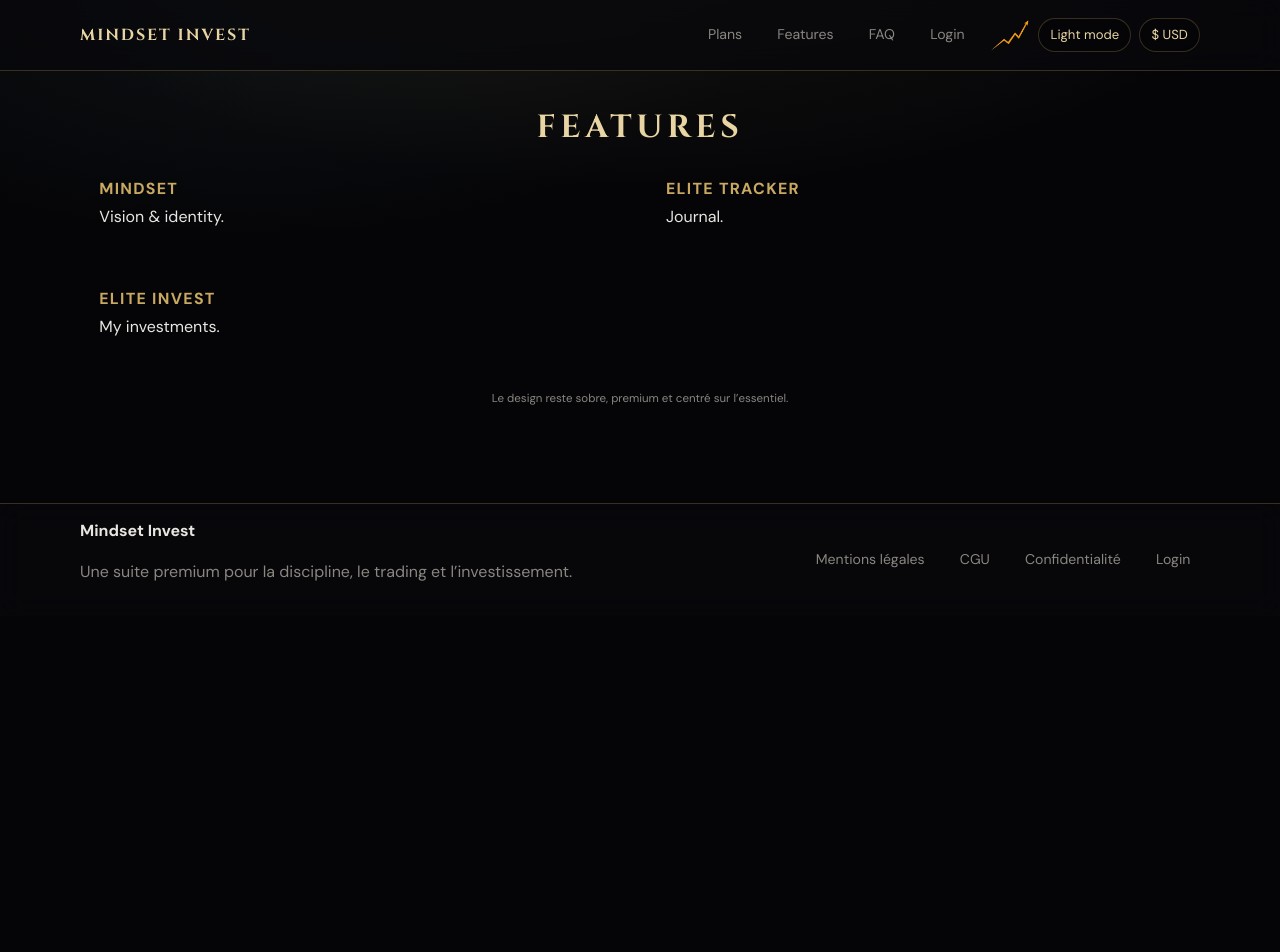
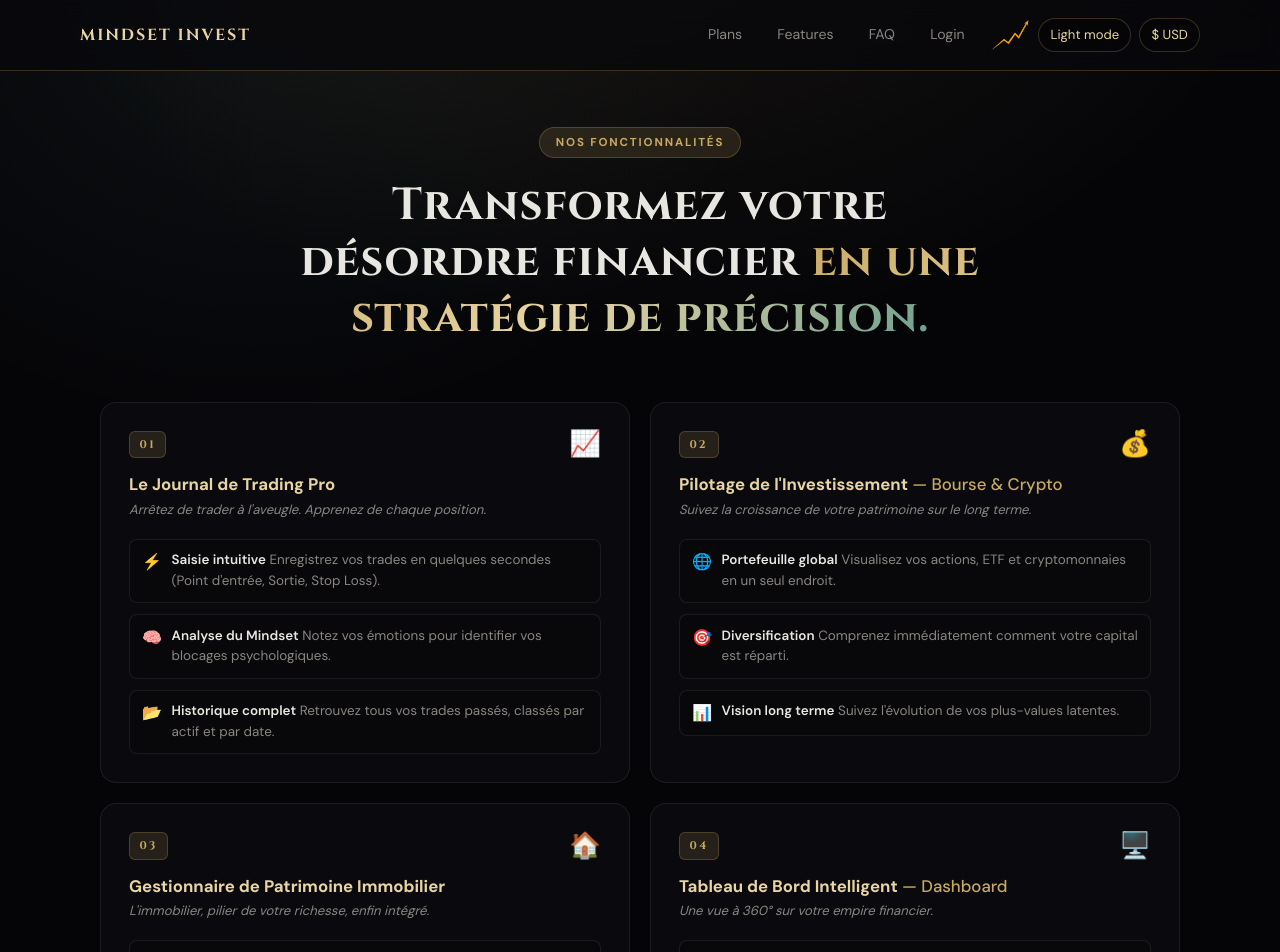
Before and after one commit to kazedyorigins45-hub/Tracker-invest, a Next.js app: page /features in a window 1280 px wide. Shown: the top 952 px of the page. Before the commit the page ends 800 px from the top, so only its background shows below. Built offline with nearby package versions, Linux system fonts and the light colour scheme; no server answers.

Commit message:
feat: redesign features page with MagicUI-inspired glow cards

```diff
--- a/app/globals.css
+++ b/app/globals.css
@@ -2398,3 +2398,228 @@ table.data td.num, table.split td.num, table.immo-compare td.num { text-align: r
   .accordion-trigger { padding: 1rem 1rem; font-size: 0.88rem; }
   .accordion-body { padding: 0 1rem 1rem; }
 }
+
+/* ── Features Page ────────────────────────────────────────── */
+.feat-wrap {
+  width: min(1080px, calc(100% - 2rem));
+  margin: 0 auto;
+  padding: 3.5rem 0 5rem;
+}
+
+/* Hero */
+.feat-hero {
+  text-align: center;
+  margin-bottom: 3.5rem;
+}
+
+.feat-badge {
+  display: inline-block;
+  padding: 0.35rem 1rem;
+  border: 1px solid var(--border);
+  border-radius: 999px;
+  font-size: 0.72rem;
+  font-weight: 700;
+  letter-spacing: 0.16em;
+  text-transform: uppercase;
+  color: var(--gold);
+  background: var(--gold-soft);
+  margin-bottom: 1.2rem;
+}
+
+.feat-title {
+  font-family: var(--font-cinzel), serif;
+  font-size: clamp(1.7rem, 4vw, 2.8rem);
+  font-weight: 700;
+  line-height: 1.25;
+  letter-spacing: 0.02em;
+  color: var(--text);
+  margin: 0;
+  max-width: 720px;
+  margin-inline: auto;
+}
+
+.feat-title-accent {
+  background: linear-gradient(135deg, var(--gold) 0%, var(--gold-bright) 50%, var(--accent) 100%);
+  -webkit-background-clip: text;
+  -webkit-text-fill-color: transparent;
+  background-clip: text;
+}
+
+/* Grid */
+.feat-grid {
+  display: grid;
+  grid-template-columns: repeat(2, 1fr);
+  gap: 1.25rem;
+}
+
+/* Card */
+.feat-card {
+  position: relative;
+  border-radius: 16px;
+  border: 1px solid var(--border-soft);
+  background: var(--card);
+  backdrop-filter: blur(14px);
+  padding: 1.75rem;
+  overflow: hidden;
+  transition: border-color 0.28s ease, transform 0.28s ease;
+}
+
+.feat-card:hover {
+  border-color: rgba(201, 169, 98, 0.4);
+  transform: translateY(-2px);
+}
+
+/* MagicUI glow effect */
+.feat-card-glow {
+  position: absolute;
+  inset: -1px;
+  border-radius: 16px;
+  background: conic-gradient(
+    from 90deg at 50% 0%,
+    transparent 0deg,
+    rgba(201, 169, 98, 0.15) 90deg,
+    transparent 180deg
+  );
+  opacity: 0;
+  transition: opacity 0.4s ease;
+  pointer-events: none;
+  z-index: 0;
+}
+
+.feat-card:hover .feat-card-glow {
+  opacity: 1;
+}
+
+/* Shimmer border on hover */
+.feat-card::before {
+  content: '';
+  position: absolute;
+  inset: 0;
+  border-radius: 16px;
+  padding: 1px;
+  background: linear-gradient(
+    135deg,
+    transparent 30%,
+    rgba(201, 169, 98, 0.35) 50%,
+    transparent 70%
+  );
+  -webkit-mask: linear-gradient(#fff 0 0) content-box, linear-gradient(#fff 0 0);
+  -webkit-mask-composite: xor;
+  mask-composite: exclude;
+  opacity: 0;
+  transition: opacity 0.35s ease;
+  pointer-events: none;
+}
+
+.feat-card:hover::before {
+  opacity: 1;
+}
+
+.feat-card-header {
+  display: flex;
+  align-items: center;
+  justify-content: space-between;
+  margin-bottom: 1rem;
+  position: relative;
+  z-index: 1;
+}
+
+.feat-number {
+  font-family: var(--font-cinzel), serif;
+  font-size: 0.7rem;
+  font-weight: 700;
+  letter-spacing: 0.2em;
+  color: var(--gold);
+  background: var(--gold-soft);
+  padding: 0.25rem 0.6rem;
+  border-radius: 6px;
+  border: 1px solid var(--border);
+}
+
+.feat-emoji {
+  font-size: 1.6rem;
+  line-height: 1;
+}
+
+.feat-card-body {
+  position: relative;
+  z-index: 1;
+}
+
+.feat-card-title {
+  font-size: 1.05rem;
+  font-weight: 700;
+  color: var(--gold-bright);
+  margin: 0 0 0.25rem;
+  line-height: 1.3;
+}
+
+.feat-card-subtitle {
+  color: var(--gold);
+  font-weight: 500;
+}
+
+.feat-card-tagline {
+  font-size: 0.82rem;
+  color: var(--muted);
+  margin: 0 0 1.2rem;
+  font-style: italic;
+  line-height: 1.5;
+}
+
+/* Feature items */
+.feat-items {
+  list-style: none;
+  margin: 0;
+  padding: 0;
+  display: flex;
+  flex-direction: column;
+  gap: 0.7rem;
+}
+
+.feat-item {
+  display: flex;
+  align-items: flex-start;
+  gap: 0.6rem;
+  padding: 0.65rem 0.75rem;
+  border-radius: 8px;
+  background: var(--panel-bg-soft);
+  border: 1px solid var(--border-soft);
+  transition: background 0.18s ease, border-color 0.18s ease;
+}
+
+.feat-item:hover {
+  background: var(--gold-soft);
+  border-color: rgba(201, 169, 98, 0.2);
+}
+
+.feat-item-icon {
+  font-size: 1rem;
+  line-height: 1.45;
+  flex-shrink: 0;
+}
+
+.feat-item-text {
+  font-size: 0.84rem;
+  line-height: 1.55;
+  color: var(--muted);
+}
+
+.feat-item-label {
+  color: var(--text);
+  font-weight: 600;
+}
+
+.feat-item-desc {
+  color: var(--muted);
+}
+
+@media (max-width: 860px) {
+  .feat-grid { grid-template-columns: 1fr; }
+}
+
+@media (max-width: 640px) {
+  .feat-wrap { padding: 2rem 0 3.5rem; }
+  .feat-title { font-size: 1.55rem; }
+  .feat-card { padding: 1.25rem; }
+}
--- a/components/FeaturesContent.jsx
+++ b/components/FeaturesContent.jsx
@@ -1,20 +1,147 @@
 "use client";
 
-import Link from 'next/link';
-import { useLocale } from '@/lib/locale';
+const FEATURES = [
+  {
+    number: "01",
+    emoji: "📈",
+    title: "Le Journal de Trading Pro",
+    tagline: "Arrêtez de trader à l'aveugle. Apprenez de chaque position.",
+    items: [
+      {
+        icon: "⚡",
+        label: "Saisie intuitive",
+        desc: "Enregistrez vos trades en quelques secondes (Point d'entrée, Sortie, Stop Loss).",
+      },
+      {
+        icon: "🧠",
+        label: "Analyse du Mindset",
+        desc: "Notez vos émotions pour identifier vos blocages psychologiques.",
+      },
+      {
+        icon: "📂",
+        label: "Historique complet",
+        desc: "Retrouvez tous vos trades passés, classés par actif et par date.",
+      },
+    ],
+  },
+  {
+    number: "02",
+    emoji: "💰",
+    title: "Pilotage de l'Investissement",
+    subtitle: "Bourse & Crypto",
+    tagline: "Suivez la croissance de votre patrimoine sur le long terme.",
+    items: [
+      {
+        icon: "🌐",
+        label: "Portefeuille global",
+        desc: "Visualisez vos actions, ETF et cryptomonnaies en un seul endroit.",
+      },
+      {
+        icon: "🎯",
+        label: "Diversification",
+        desc: "Comprenez immédiatement comment votre capital est réparti.",
+      },
+      {
+        icon: "📊",
+        label: "Vision long terme",
+        desc: "Suivez l'évolution de vos plus-values latentes.",
+      },
+    ],
+  },
+  {
+    number: "03",
+    emoji: "🏠",
+    title: "Gestionnaire de Patrimoine Immobilier",
+    tagline: "L'immobilier, pilier de votre richesse, enfin intégré.",
+    items: [
+      {
+        icon: "🏗️",
+        label: "Inventaire d'actifs",
+        desc: "Ajoutez vos biens immobiliers (locatif, résidence, SCPI).",
+      },
+      {
+        icon: "💎",
+        label: "Calcul de la Net Worth",
+        desc: "Tracker-invest additionne votre immobilier, votre trading et vos investissements pour vous donner votre Fortune Totale en temps réel.",
+      },
+      {
+        icon: "🔗",
+        label: "Centralisation",
+        desc: "Ne jonglez plus entre trois applis et un Excel.",
+      },
+    ],
+  },
+  {
+    number: "04",
+    emoji: "🖥️",
+    title: "Tableau de Bord Intelligent",
+    subtitle: "Dashboard",
+    tagline: "Une vue à 360° sur votre empire financier.",
+    items: [
+      {
+        icon: "📉",
+        label: "Graphiques dynamiques",
+        desc: "Visualisez vos performances via des diagrammes clairs.",
+      },
+      {
+        icon: "☁️",
+        label: "Interface Cloud",
+        desc: "Accédez à vos données depuis votre PC, tablette ou smartphone.",
+      },
+      {
+        icon: "🔐",
+        label: "Sécurité maximale",
+        desc: "Vos données sont cryptées et protégées par la technologie Supabase.",
+      },
+    ],
+  },
+];
 
 export default function FeaturesContent() {
-  const { t } = useLocale();
+  return (
+    <div className="feat-wrap">
+      <div className="feat-hero">
+        <div className="feat-badge">Nos Fonctionnalités</div>
+        <h1 className="feat-title">
+          Transformez votre désordre financier
+          <span className="feat-title-accent"> en une stratégie de précision.</span>
+        </h1>
+      </div>
 
-  return (
-    <div className="home-wrap">
-      <h1 className="home-title">{t('site.features').toUpperCase()}</h1>
-      <div className="pillars" aria-hidden="true">
-        <div className="pillar"><strong>{t('app.mindset')}</strong>{t('mindset.vision')}.</div>
-        <div className="pillar"><strong>Elite Tracker</strong>{t('mindset.journal')}.</div>
+      <div className="feat-grid">
+        {FEATURES.map((f) => (
+          <article key={f.number} className="feat-card">
+            <div className="feat-card-glow" aria-hidden="true" />
+
+            <div className="feat-card-header">
+              <span className="feat-number">{f.number}</span>
+              <span className="feat-emoji" aria-hidden="true">{f.emoji}</span>
+            </div>
+
+            <div className="feat-card-body">
+              <h2 className="feat-card-title">
+                {f.title}
+                {f.subtitle && (
+                  <span className="feat-card-subtitle"> — {f.subtitle}</span>
+                )}
+              </h2>
+              <p className="feat-card-tagline">{f.tagline}</p>
+
+              <ul className="feat-items">
+                {f.items.map((item) => (
+                  <li key={item.label} className="feat-item">
+                    <span className="feat-item-icon" aria-hidden="true">{item.icon}</span>
+                    <div className="feat-item-text">
+                      <strong className="feat-item-label">{item.label}</strong>
+                      <span className="feat-item-desc"> {item.desc}</span>
+                    </div>
+                  </li>
+                ))}
+              </ul>
+            </div>
+          </article>
+        ))}
       </div>
-      <div className="pillar"><strong>Elite Invest</strong>{t('app.portfolio')}.</div>
-      <footer className="note">Le design reste sobre, premium et centré sur l’essentiel.</footer>
     </div>
   );
 }
```
